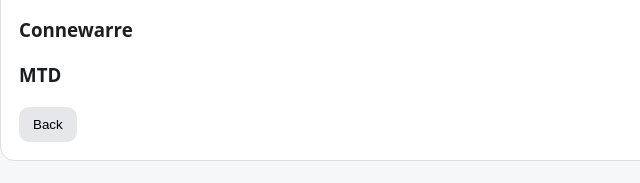
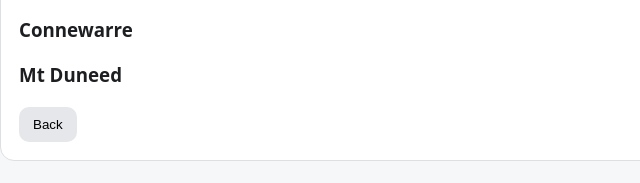
Before and after one commit to jodywarren/sheet, a plain HTML site: page index.html in a window 1280 px wide. Both pictures are taken after a click on the button "Edit OIC". Shown: the part 614-797 px from the top of the page, 0-640 px from the left. Drawn offline with Linux system fonts and the light colour scheme; a script that the page names is missing.

Commit message:
Update index.html

```diff
--- a/index.html
+++ b/index.html
@@ -363,7 +363,7 @@
           </div>
 
           <div class="section">
-            <h3>MTD</h3>
+            <h3>Mt Duneed</h3>
             <div id="mtdList"></div>
           </div>
 
```
